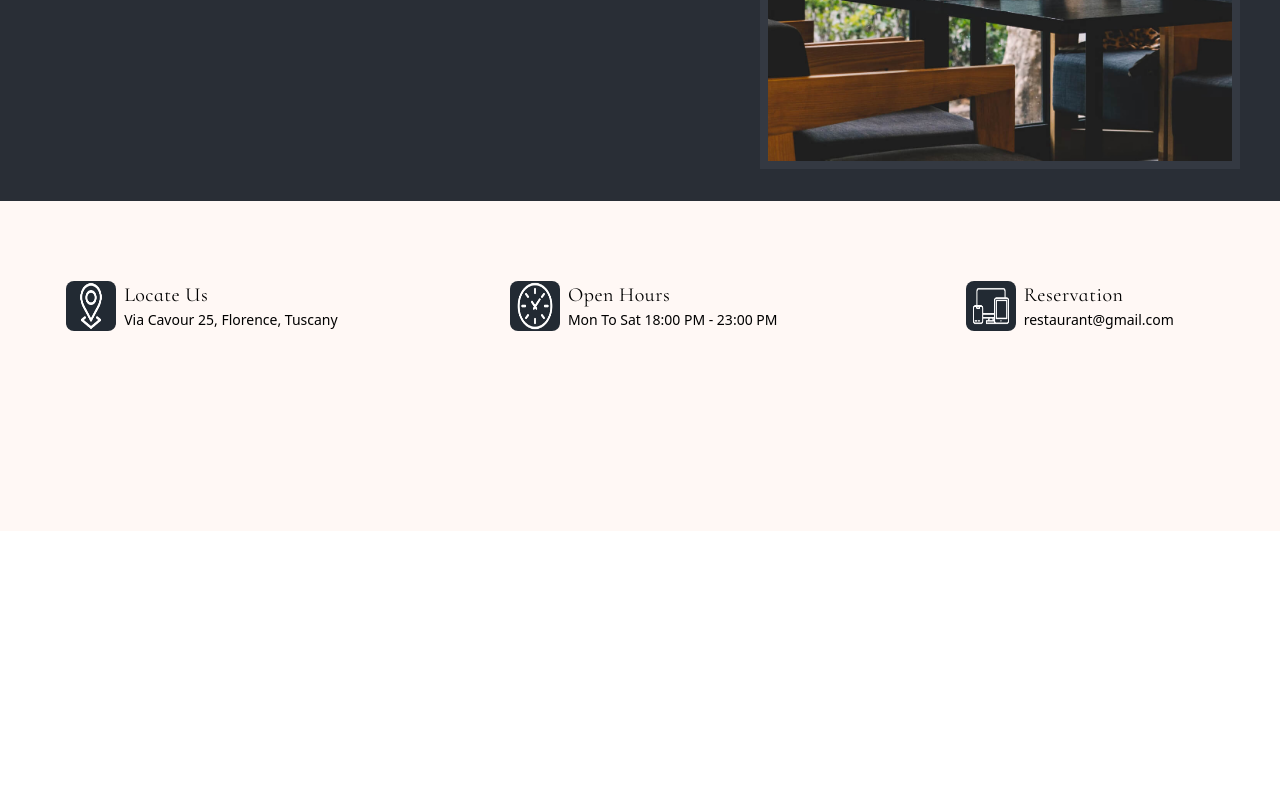
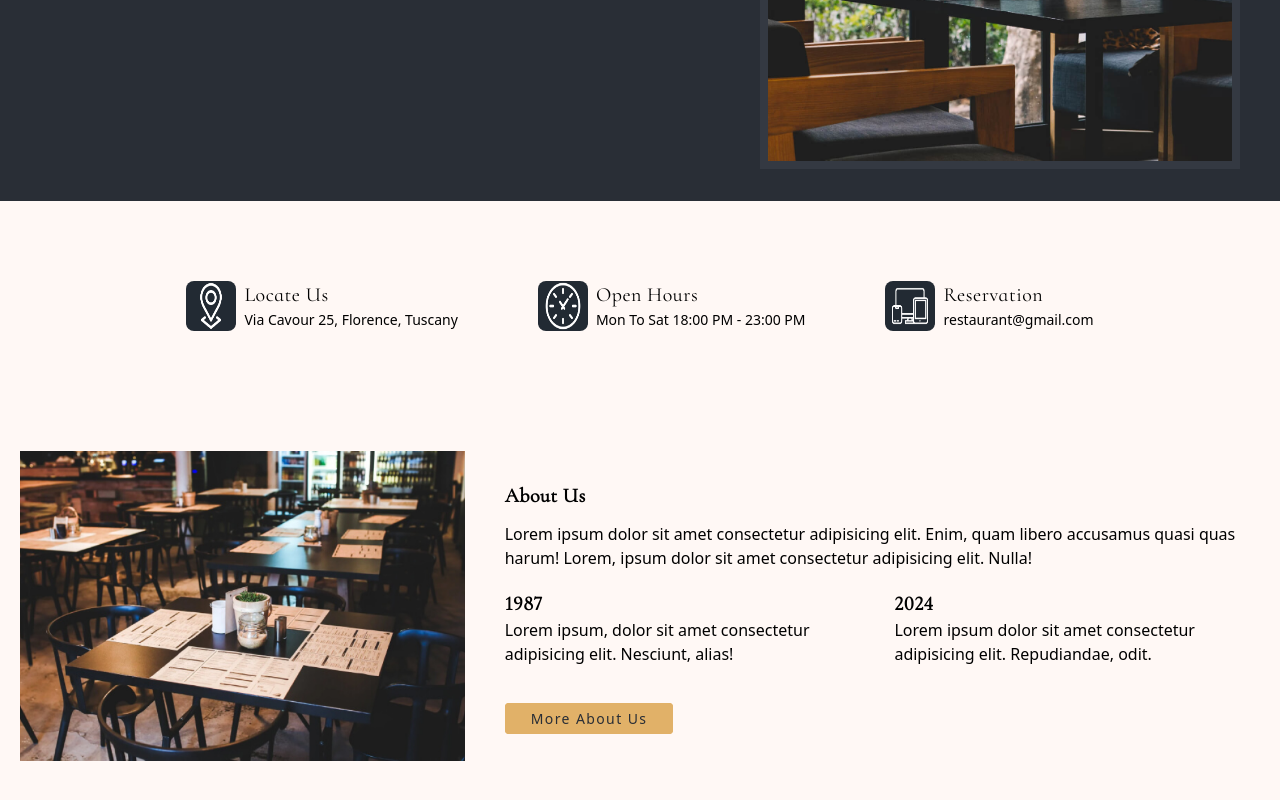
Before and after one commit to Elise-16-medeiros/Restaurant-figma, a Next.js app in the folder restaurant-figma/: page / in a window 1280 px wide. Shown: the part 692-1492 px from the top of the page. Before the commit the page ends 1223 px from the top, so only its background shows below. Built offline with nearby package versions, Linux system fonts and the light colour scheme.

Commit message:
feat: section about is done

```diff
--- /dev/null
+++ b/restaurant-figma/app/components/About.tsx
@@ -0,0 +1,51 @@
+import Image from "next/image";
+import Link from "next/link";
+import Vector from "./Vector";
+import aboutImg from "@/public/image1.png";
+
+function About() {
+  return (
+    <>
+      <Vector />
+      <section className="bg-[#FFF8F5] w-full h-[728px] pt-5">
+        <div className="px-5 flex flex-col-reverse justify-center items-center gap-10 md:flex-row">
+          <div className="col-span-2">
+            <Image className="container" src={aboutImg} alt="restaurant" />
+          </div>
+          <div>
+            <h2 className="text-xl tracking-wide font-bold pb-3">About Us</h2>
+            <p>
+              Lorem ipsum dolor sit amet consectetur adipisicing elit. Enim,
+              quam libero accusamus quasi quas harum! Lorem, ipsum dolor sit
+              amet consectetur adipisicing elit. Nulla!
+            </p>
+            <div className="flex flex-row justify-center items-center mt-5 gap-10">
+              <div className="flex flex-col">
+                <h2 className="text-xl tracking-wide font-bold">1987</h2>
+                <p>
+                  Lorem ipsum, dolor sit amet consectetur adipisicing elit.
+                  Nesciunt, alias!
+                </p>
+              </div>
+
+              <div className="flex flex-col">
+                <h2 className="text-xl tracking-wide font-bold">2024</h2>
+                <p>
+                  Lorem ipsum dolor sit amet consectetur adipisicing elit.
+                  Repudiandae, odit.
+                </p>
+              </div>
+            </div>
+            <div className="w-[230px] pt-10">
+              <Link className="link-custom-two" href="#">
+                more about us
+              </Link>
+            </div>
+          </div>
+        </div>
+      </section>
+    </>
+  );
+}
+
+export default About;
--- a/restaurant-figma/app/components/Hero.tsx
+++ b/restaurant-figma/app/components/Hero.tsx
@@ -10,10 +10,10 @@ function Hero() {
     <section className=" bg-[#292E36] text-white pb-8 pt-8">
       <div className="flex flex-col justify-between items-center gap-16 md:flex-row">
         <div className="flex flex-col justify-center items-start md: ml-10">
-          <div className="">
+
             <h2 className="text-xl tracking-wide md:text-[30px]">{pretitle}</h2>
             <h1 className="text-[3.5rem] leading-[3rem] tracking-wide md:text-[100px] md:leading-[110px]">{title}</h1>
-          </div>
+
 
           <div className="flex flex-col justify-center items-start">
           <span className="text-sm tracking-wide leading-[30px]">We use only the finest local ingredients available</span>
@@ -25,7 +25,7 @@ function Hero() {
           </div>
         </div>
 
-        <div className="w-[20rem] h-[95%] overflow-hidden rounded-t-[15rem] border-8 border-[#343942] md:w-[30rem] md:h-[100%] md:mr-10">
+      <div className="w-[20rem] h-[95%] overflow-hidden rounded-t-[15rem] border-8 border-[#343942] md:w-[30rem] md:h-[100%] md:mr-10">
           <Image src={heroImage} alt="hero image" />
         </div>
       </div>
--- a/restaurant-figma/app/components/Vector.tsx
+++ b/restaurant-figma/app/components/Vector.tsx
@@ -5,10 +5,11 @@ import Devices from "@/public/devices_vector.png";
 
 function Vector() {
   return (
-    <section className="bg-[#FFF8F5] w-full h-[330px]">
-      <div className="pt-20 flex flex-col justify-around items-center gap-10 md:flex-row">
+    <section className="container bg-[#FFF8F5] w-full h-[340px] md:h-[230px] px-10">
+
+      <div className="pt-20 flex flex-col justify-center items-center gap-y-10 md:flex-row md:gap-x-20">
         <div className="flex gap-2">
-          <Image
+           <Image
             className="h-[50px] w-[50px] rounded-lg"
             src={Pin}
             alt="pin image"
@@ -19,8 +20,9 @@ function Vector() {
           </div>
         </div>
 
-        <div className="pr-4 flex gap-2">
-          <Image
+
+        <div className="flex gap-2">
+           <Image
             className="h-[50px] w-[50px] rounded-lg"
             src={Clock}
             alt="clock image"
@@ -31,16 +33,16 @@ function Vector() {
           </div>
         </div>
 
-        <div className="pr-10 flex gap-2">
+        <div className="flex gap-2">
           <Image
             className="h-[50px] w-[50px] rounded-lg"
             src={Devices}
             alt="pin image"
           />
-          <div className="flex flex-col">
-            <h3 className="text-xl tracking-wide">Reservation</h3>
-            <p className="text-[14px]">restaurant@gmail.com</p>
-          </div>
+          <ul className="list-none">
+<li><h3 className="text-xl tracking-wide">Reservation</h3></li>
+            <li><p className="text-[14px]">restaurant@gmail.com</p></li>
+          </ul>
         </div>
       </div>
     </section>
--- a/restaurant-figma/app/page.tsx
+++ b/restaurant-figma/app/page.tsx
@@ -1,7 +1,8 @@
 
+import About from "./components/About";
 import Header from "./components/Header";
 import Hero from "./components/Hero";
-import Vector from "./components/Vector";
+
 
 export default function Home() {
   return (
@@ -11,7 +12,7 @@ export default function Home() {
       </header>
       <main>
         <Hero />
-        <Vector/>
+        <About />
       </main>
     </>
   );
```
Also changed, not shown: restaurant-figma/public/image1.png (added).
